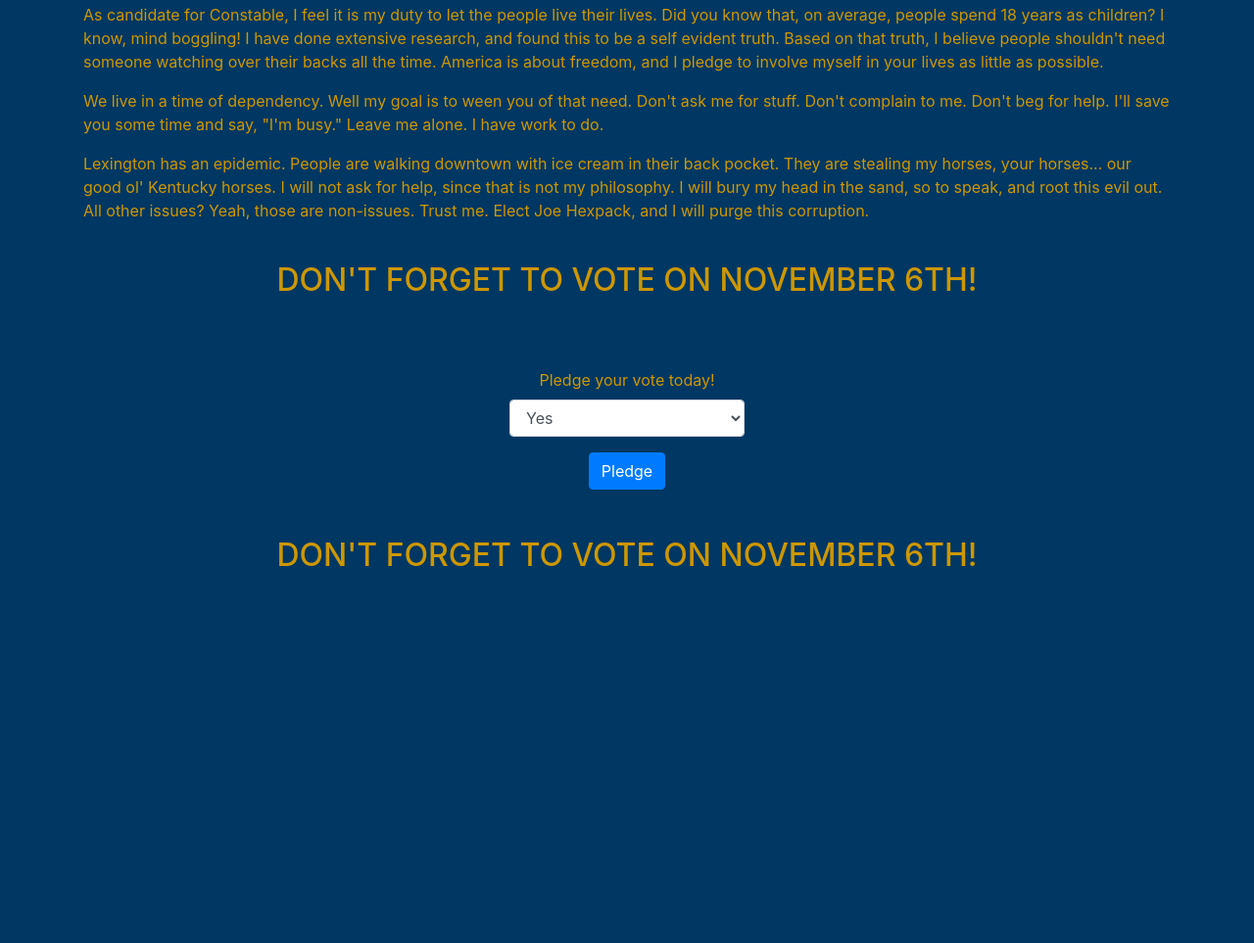
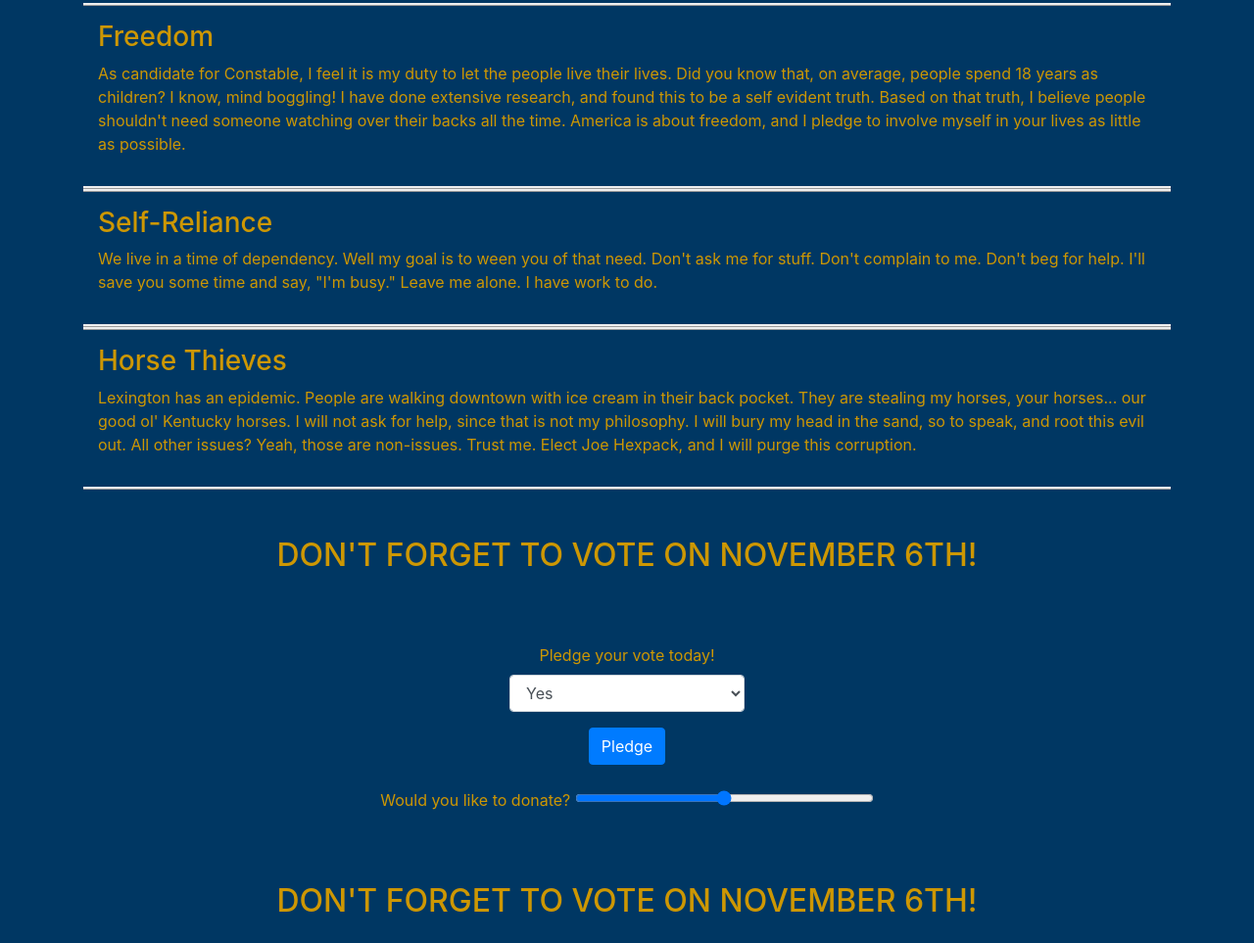
Before and after one commit to Cgmccarty/connor_project_1, a website: page index.html in a window 1280 px wide. Shown: the part 531-1494 px from the top of the page at 98% size. Before the commit the page ends 1141 px from the top, so only its background shows below. Drawn offline with nearby package versions, Linux system fonts and the light colour scheme.

Commit message:
Added donation slider, applied some new css

```diff
--- a/index.html
+++ b/index.html
@@ -55,22 +55,32 @@
     <h1>My Mission</h1>
     </br>
 
-    <p>As candidate for Constable, I feel it is my duty to let the people live
+    <div class="issues">
+      <h3>Freedom</h3>
+      <p>As candidate for Constable, I feel it is my duty to let the people live
       their lives. Did you know that, on average, people spend 18 years as children?
       I know, mind boggling! I have done extensive research, and found this to be
       a self evident truth. Based on that truth, I believe people shouldn't need
       someone watching over their backs all the time. America is about freedom,
       and I pledge to involve myself in your lives as little as possible.</p>
+    </div>
 
-    <p>We live in a time of dependency. Well my goal is to ween you of that need.
+    <div class="issues">
+      <h3>Self-Reliance</h3>
+      <p>We live in a time of dependency. Well my goal is to ween you of that need.
       Don't ask me for stuff. Don't complain to me. Don't beg for help. I'll save
       you some time and say, "I'm busy." Leave me alone. I have work to do.</p>
+    </div>
 
-    <p>Lexington has an epidemic. People are walking downtown with ice cream in their back
+    <div class="issues">
+      <h3>Horse Thieves</h3>
+      <p>Lexington has an epidemic. People are walking downtown with ice cream in their back
       pocket. They are stealing my horses, your horses... our good ol' Kentucky horses.
       I will not ask for help, since that is not my philosophy. I will bury my head
       in the sand, so to speak, and root this evil out. All other issues? Yeah, those
       are non-issues. Trust me. Elect Joe Hexpack, and I will purge this corruption.</p>
+    </div>
+    </br>
     </br>
 
       <h2>DON'T FORGET TO VOTE ON NOVEMBER 6TH!</h2>
@@ -94,6 +104,12 @@
           </select>
         </div>
         <button type="submit" class="btn btn-primary">Pledge</button>
+        </br>
+        </br>
+        <div class="form-group">
+          <label for="formControlRange">Would you like to donate?</label>
+          <input type="range" class="slider" id="formControlRange" style="width: 25%" min="$0.01" max="$1,000" value="$5">
+        </div>
       </form>
     </div>
     </br>
--- a/main.scss
+++ b/main.scss
@@ -60,4 +60,28 @@ body {
     margin: auto;
     text-align: center;
   }
+
+  .issues {
+    border-top: ridge;
+    border-bottom: ridge;
+    padding: 15px;
+  }
 }
+
+.slider::-webkit-slider-thumb {
+    -webkit-appearance: none;
+    appearance: none;
+    width: 23px;
+    height: 24px;
+    border: 0;
+    background: url("green.ico");
+    cursor: pointer;
+}
+
+.slider::-moz-range-thumb {
+    width: 23px;
+    height: 25px;
+    border: 0;
+    background: url("green.ico");
+    cursor: pointer;
+}
```
Also changed, not shown: green.ico (added), output.css, 1 other file.
